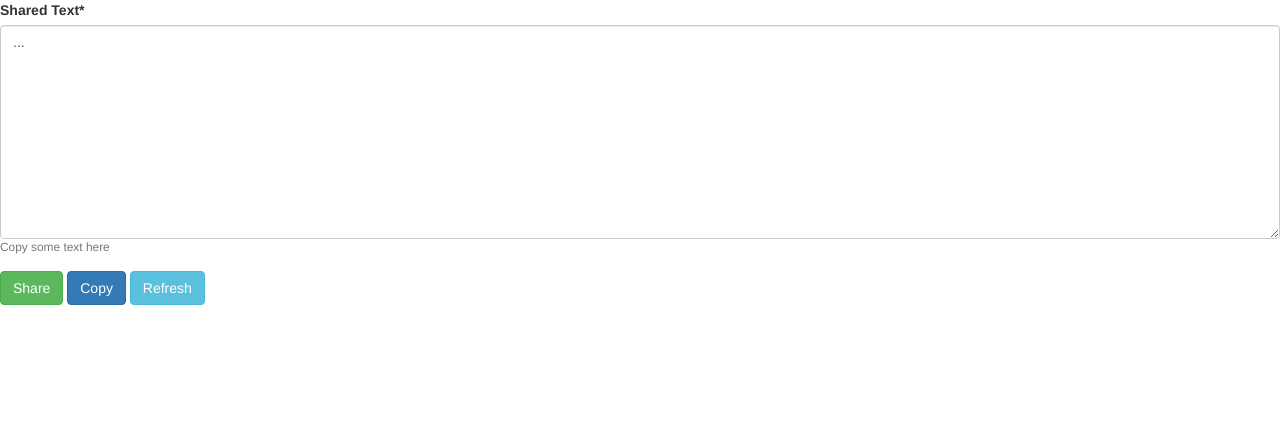
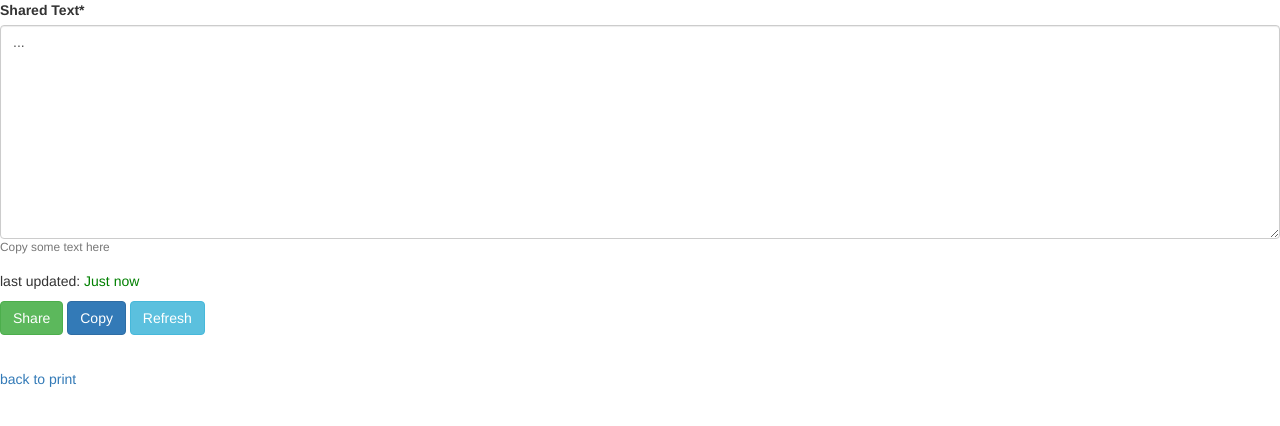
Before and after one commit to manthanchauhan/wireless_printer, a Django app: page /text_share/ in a window 1280 px wide. Shown: the top 426 px of the page. Run offline with Django 3.2, Linux system fonts and the light colour scheme; data that the repository does not hold is empty; some libraries are stand-ins or nearby versions.

Commit message:
added last update time and back link.

```diff
--- a/home_server/static/text_share/text_share.js
+++ b/home_server/static/text_share/text_share.js
@@ -1,3 +1,12 @@
+let textUpdateTime = null;
+
+window.onload = function (){
+    setTextUpdateTime();
+    console.log(textUpdateTime);
+
+    setInterval(updateTextAge, 10000);
+}
+
 function copyText() {
     let textField = document.getElementById("id_content");
 
@@ -31,3 +40,43 @@ function refreshText() {
         }
     });
 }
+
+function setTextUpdateTime() {
+    let date = new Date();
+    textUpdateTime = date.getTime();
+}
+
+function updateTextAge() {
+    let now = new Date();
+    now = now.getTime();
+
+    let age = now - textUpdateTime;
+    age /= 1000;
+
+    let ageText = "";
+    let color = "";
+
+    if (age <= 30) {
+        ageText = "Just now";
+        color = "green";
+    }
+    else if (age <= 60) {
+        ageText = "Less than 1 min ago";
+        color = "green";
+    }
+    else if (age <= 300) {
+        ageText = "Less than 5 min ago";
+        color = "red";
+    }
+    else if (age <= 3600) {
+        ageText = "Less than 1 hour ago";
+        color = "red";
+    }
+    else {
+        ageText = "Long time ago";
+        color = "red";
+    }
+
+    document.getElementById("textAge").innerText = ageText;
+    document.getElementById("textAge").style.color = color;
+}
--- a/home_server/text_share/templates/text_share/text_share.html
+++ b/home_server/text_share/templates/text_share/text_share.html
@@ -13,10 +13,15 @@
         <form method="post" action="{% url 'text_share:text_share' %}">
             {% csrf_token %}
             {{form|crispy}}
+
+            <p>last updated: <span id="textAge" style="color: green;">Just now</span></p>
+
             <button type="submit" class="btn btn-success">Share</button>
             <button type="button" class="btn btn-primary" onclick="copyText();">Copy</button>
             <button type="button" class="btn btn-info" onclick="refreshText();">Refresh</button>
         </form>
+        <br>
+        <a href="{% url 'print_file' %}">back to print</a>
     </div>
 </body>
 
```
Also changed, not shown: home_server/text_share/views.py (+11 -5 lines).
